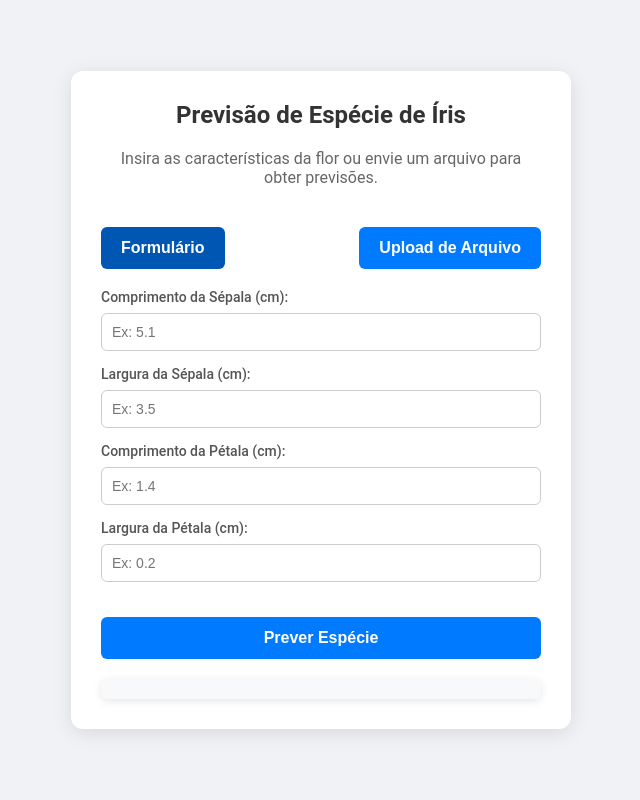
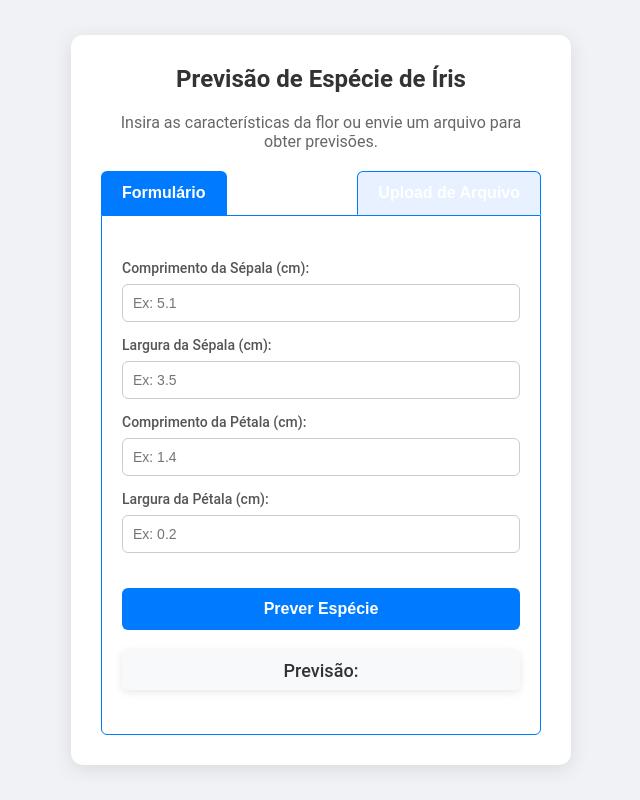
Before and after one commit to AlexsandroFde/Bayes_Predictor_Iris, a Flask app: page / in a window 1280 px wide. Shown: the whole page, without its empty margins (319-959 px from the left). Run offline with Flask 3, Linux system fonts and the light colour scheme; parts of the project's set-up code (start-up, migrations or seed data) failed here and were passed over.

Commit message:
update front-end layout

```diff
--- a/static/css/pages/index/styles.css
+++ b/static/css/pages/index/styles.css
@@ -32,7 +32,6 @@ h1 {
 p {
     color: #666;
     font-size: 16px;
-    margin-bottom: 20px;
 }
 
 .form-group {
@@ -111,7 +110,6 @@ ul {
     padding: 0;
     display: flex;
     justify-content: space-between;
-    margin-bottom: 20px;
 }
 
 button {
@@ -130,12 +128,53 @@ button.active {
     background-color: #0056b3;
 }
 
+.tab-header {
+    display: flex;
+    justify-content: space-between;
+}
+
+.tab-button {
+    flex: 1;
+    background-color: #e7f1ff;
+    border: 1px solid #007bff;
+    border-bottom: 1px solid transparent;
+    border-radius: 6px 6px 0 0;
+    font-size: 16px;
+    cursor: pointer;
+    transition: background-color 0.3s ease, color 0.3s ease;
+    font-weight: bold;
+}
+
+.tab-button:hover {
+    background-color: #cce5ff;
+}
+
+.tab-button.active {
+    background-color: #007bff;
+    color: white;
+    border-bottom: 1px solid transparent;
+}
+
 .tab-section {
+    height: 65vh;
     display: none;
+    border: 1px solid #007bff;
+    padding: 20px;
+    justify-content: center;
+    align-items: center;
+    border-radius: 0 0 6px 6px;
 }
 
 .tab-section.active {
-    display: block;
+    display: flex;
+}
+
+.form {
+    width: 100%;
+}
+
+.result {
+    height: 40px;
 }
 
 #result {
--- a/templates/index.html
+++ b/templates/index.html
@@ -11,12 +11,14 @@
         <h1>Previsão de Espécie de Íris</h1>
         <p>Insira as características da flor ou envie um arquivo para obter previsões.</p>
 
-        <ul>
-            <li><button id="form-tab" class="active">Formulário</button></li>
-            <li><button id="file-tab">Upload de Arquivo</button></li>
+        <ul class="tab-header">
+            <li><button id="form-tab" class="tab-button active">Formulário</button></li>
+            <li><button id="file-tab" class="tab-button">Upload de Arquivo</button></li>
         </ul>
 
+
         <div id="form-section" class="tab-section active">
+            <div class="form">
                 <form id="prediction-form">
                     <div class="form-group">
                         <label for="sepal_length">Comprimento da Sépala (cm):</label>
@@ -36,10 +38,12 @@
                     </div>
                     <button type="submit">Prever Espécie</button>
                 </form>
-            <div id="result"></div>
+                <div id="result" class="result">Previsão:</div>
+            </div>
         </div>
 
         <div id="file-section" class="tab-section">
+            <div class="form">
                 <form id="file-upload-form" enctype="multipart/form-data">
                     <div class="form-group">
                         <label for="file-input">Envie um arquivo .txt:</label>
@@ -49,6 +53,8 @@
                 </form>
                 <div id="file-result"></div>
             </div>
+
+        </div>
     </div>
 
     <script src="{{ url_for('static', filename='js/pages/index/main.js') }}"></script>
```
Lines whose indentation alone changed are shown as unchanged.
